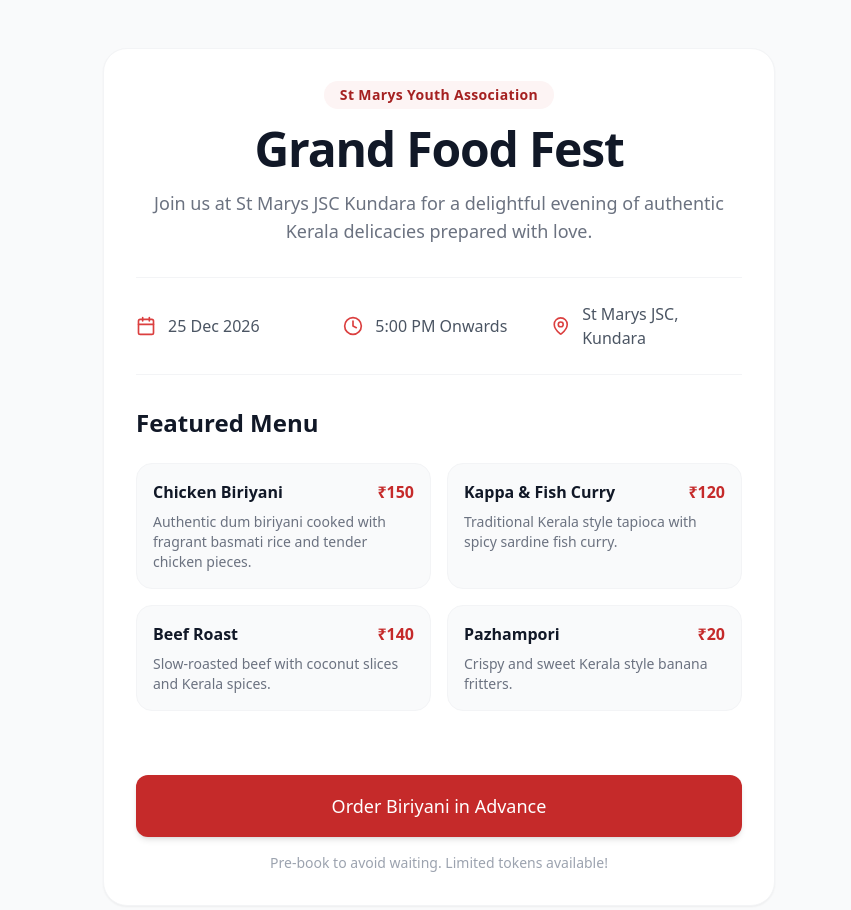
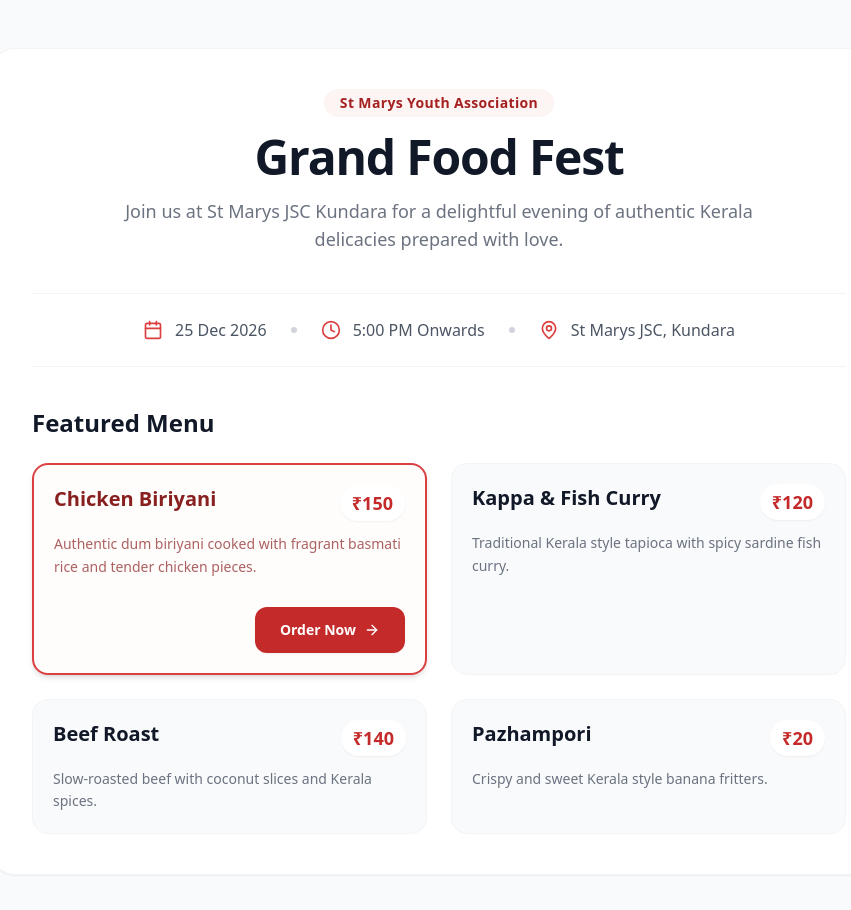
Before and after one commit to alanreji2004/stmarysjsckundara, a React (Vite) app: page /foodfest in a window 1280 px wide. Shown: the top 910 px of the page, without its empty margins (201-1052 px from the left). Built offline with nearby package versions, Linux system fonts and the light colour scheme; no server answers.

Commit message:
malayalam

```diff
--- a/src/pages/FoodFest.jsx
+++ b/src/pages/FoodFest.jsx
@@ -1,9 +1,9 @@
 import { Link } from 'react-router-dom'
-import { Calendar, MapPin, Clock } from 'lucide-react'
+import { Calendar, MapPin, Clock, ArrowRight } from 'lucide-react'
 
 export default function FoodFest() {
   const foodItems = [
-    { name: 'Chicken Biriyani', price: '₹150', desc: 'Authentic dum biriyani cooked with fragrant basmati rice and tender chicken pieces.' },
+    { name: 'Chicken Biriyani', price: '₹150', desc: 'Authentic dum biriyani cooked with fragrant basmati rice and tender chicken pieces.', highlight: true },
     { name: 'Kappa & Fish Curry', price: '₹120', desc: 'Traditional Kerala style tapioca with spicy sardine fish curry.' },
     { name: 'Beef Roast', price: '₹140', desc: 'Slow-roasted beef with coconut slices and Kerala spices.' },
     { name: 'Pazhampori', price: '₹20', desc: 'Crispy and sweet Kerala style banana fritters.' }
@@ -11,7 +11,7 @@ export default function FoodFest() {
 
   return (
     <div className="min-h-screen bg-gray-50 flex flex-col items-center py-12 px-4 sm:px-6 lg:px-8">
-      <div className="max-w-2xl w-full space-y-8 bg-white p-8 rounded-3xl shadow-sm border border-gray-100">
+      <div className="max-w-4xl w-full space-y-10 bg-white p-6 sm:p-10 rounded-3xl shadow-sm border border-gray-100">
 
         <div className="text-center space-y-4">
           <div className="inline-block px-4 py-1 rounded-full bg-primary-50 text-primary-700 text-sm font-semibold tracking-wide">
@@ -20,20 +20,22 @@ export default function FoodFest() {
           <h1 className="text-4xl sm:text-5xl font-extrabold text-gray-900 tracking-tight">
             Grand Food Fest
           </h1>
-          <p className="text-lg text-gray-500 max-w-xl mx-auto">
+          <p className="text-lg text-gray-500 max-w-2xl mx-auto">
             Join us at St Marys JSC Kundara for a delightful evening of authentic Kerala delicacies prepared with love.
           </p>
         </div>
 
-        <div className="grid grid-cols-1 sm:grid-cols-3 gap-4 py-6 border-y border-gray-100">
+        <div className="flex flex-col sm:flex-row justify-center items-center gap-4 sm:gap-6 py-6 border-y border-gray-100">
           <div className="flex items-center space-x-3 text-gray-600">
             <Calendar className="w-5 h-5 text-primary-500" />
             <span className="font-medium">25 Dec 2026</span>
           </div>
+          <div className="hidden sm:block w-1.5 h-1.5 rounded-full bg-gray-300" />
           <div className="flex items-center space-x-3 text-gray-600">
             <Clock className="w-5 h-5 text-primary-500" />
             <span className="font-medium">5:00 PM Onwards</span>
           </div>
+          <div className="hidden sm:block w-1.5 h-1.5 rounded-full bg-gray-300" />
           <div className="flex items-center space-x-3 text-gray-600">
             <MapPin className="w-5 h-5 text-primary-500" />
             <span className="font-medium">St Marys JSC, Kundara</span>
@@ -41,30 +43,40 @@ export default function FoodFest() {
         </div>
 
         <div className="space-y-6">
-          <h2 className="text-2xl font-bold text-gray-900">Featured Menu</h2>
-          <div className="grid gap-4 sm:grid-cols-2">
+          <h2 className="text-2xl font-bold text-gray-900 text-center sm:text-left">Featured Menu</h2>
+          <div className="grid gap-6 md:grid-cols-2">
             {foodItems.map((item, idx) => (
-              <div key={idx} className="p-4 rounded-2xl border border-gray-100 bg-gray-50 hover:border-primary-200 transition-colors">
-                <div className="flex justify-between items-start mb-2">
-                  <h3 className="font-semibold text-gray-900">{item.name}</h3>
-                  <span className="font-bold text-primary-600">{item.price}</span>
+              <div
+                key={idx}
+                className={`flex flex-col p-5 rounded-2xl transition-all ${
+                  item.highlight
+                    ? 'border-2 border-primary-500 bg-primary-50/30 shadow-md hover:shadow-lg'
+                    : 'border border-gray-100 bg-gray-50 hover:border-primary-200'
+                }`}
+              >
+                <div className="flex-1 flex flex-col justify-between h-full">
+                  <div>
+                    <div className="flex justify-between items-start mb-3">
+                      <h3 className={`text-xl font-bold ${item.highlight ? 'text-primary-800' : 'text-gray-900'}`}>{item.name}</h3>
+                      <span className="font-bold text-primary-600 text-lg bg-white px-3 py-1 rounded-full shadow-sm">{item.price}</span>
+                    </div>
+                    <p className={`text-sm leading-relaxed ${item.highlight ? 'text-primary-800/70 mb-5' : 'text-gray-500'}`}>{item.desc}</p>
+                  </div>
+
+                  {item.highlight && (
+                    <div className="mt-2 text-right">
+                      <Link
+                        to="/foodfest/orderbiriyani"
+                        className="inline-flex items-center justify-center w-full sm:w-auto px-6 py-3 border border-transparent text-sm font-semibold rounded-xl text-white bg-primary-600 hover:bg-primary-700 focus:outline-none focus:ring-2 focus:ring-offset-2 focus:ring-primary-500 transition-all shadow-sm hover:shadow-md transform hover:-translate-y-0.5"
+                      >
+                        Order Now <ArrowRight className="ml-2 w-4 h-4" />
+                      </Link>
+                    </div>
+                  )}
                 </div>
-                <p className="text-sm text-gray-500">{item.desc}</p>
               </div>
             ))}
           </div>
-        </div>
-
-        <div className="pt-8">
-          <Link
-            to="/foodfest/orderbiriyani"
-            className="w-full flex items-center justify-center px-8 py-4 border border-transparent text-lg font-medium rounded-xl text-white bg-primary-600 hover:bg-primary-700 focus:outline-none focus:ring-2 focus:ring-offset-2 focus:ring-primary-500 transition-all shadow-md hover:shadow-lg transform hover:-translate-y-0.5"
-          >
-            Order Biriyani in Advance
-          </Link>
-          <p className="text-center text-sm text-gray-400 mt-4">
-            Pre-book to avoid waiting. Limited tokens available!
-          </p>
         </div>
 
       </div>
```
Also changed, not shown: src/pages/OrderBiriyani.jsx (+47 -37 lines).
